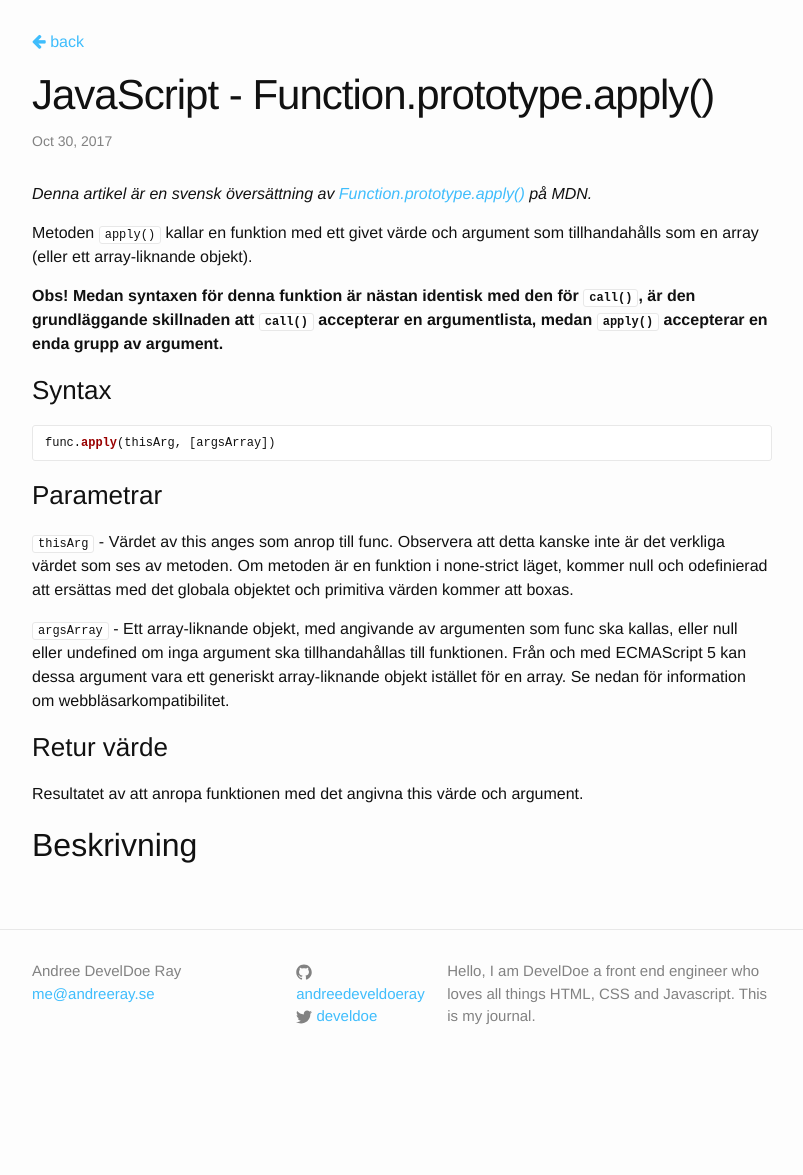
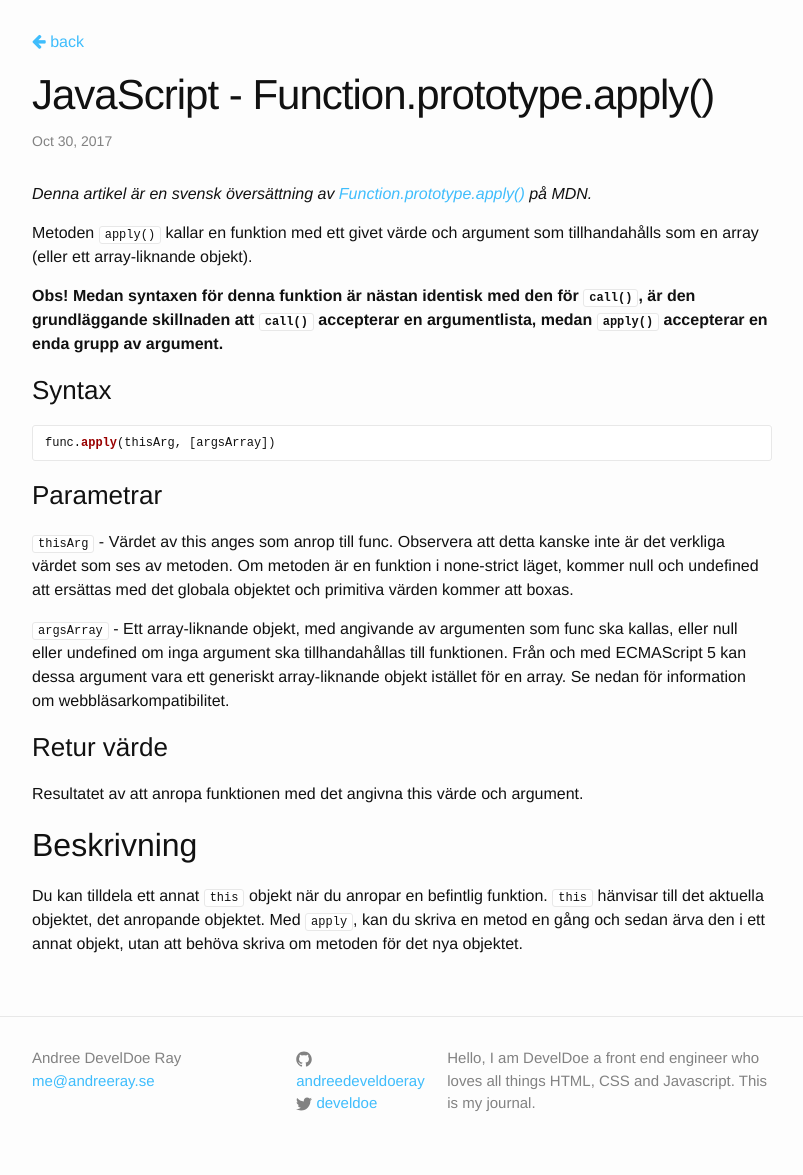
Before and after one commit to develdoe/develdoe.github.io, a Jekyll site: the page built from _posts/2017-10-30-javascript-function-prototype-apply.md, in a window 1280 px wide. Shown: the whole page, without its empty margins (238-1041 px from the left). Built offline with Jekyll 4.4.1, drawn with Linux system fonts in a browser that asks for light colours; before the commit the page ends 1088 px from its top, so only the background shows below that.

Commit message:
Create 2017-10-30-javascript-function-prototype-apply.md

```diff
--- a/_posts/2017-10-30-javascript-function-prototype-apply.md
+++ b/_posts/2017-10-30-javascript-function-prototype-apply.md
@@ -17,7 +17,7 @@ func.apply(thisArg, [argsArray])
 
 ### Parametrar
 
-`thisArg` - Värdet av this anges som anrop till func. Observera att detta kanske inte är det verkliga värdet som ses av metoden. Om metoden är en funktion i none-strict läget, kommer null och odefinierad att ersättas med det globala objektet och primitiva värden kommer att boxas.
+`thisArg` - Värdet av this anges som anrop till func. Observera att detta kanske inte är det verkliga värdet som ses av metoden. Om metoden är en funktion i none-strict läget, kommer null och undefined att ersättas med det globala objektet och primitiva värden kommer att boxas.
 
 `argsArray` - Ett array-liknande objekt, med angivande av argumenten som func ska kallas, eller null eller undefined om inga argument ska tillhandahållas till funktionen. Från och med ECMAScript 5 kan dessa argument vara ett generiskt array-liknande objekt istället för en array. Se nedan för information om webbläsarkompatibilitet.
 
@@ -26,3 +26,5 @@ func.apply(thisArg, [argsArray])
 Resultatet av att anropa funktionen med det angivna this värde och argument.
 
 ## Beskrivning
+
+Du kan tilldela ett annat `this` objekt när du anropar en befintlig funktion. `this` hänvisar till det aktuella objektet, det anropande objektet. Med `apply`, kan du skriva en metod en gång och sedan ärva den i ett annat objekt, utan att behöva skriva om metoden för det nya objektet.
```
